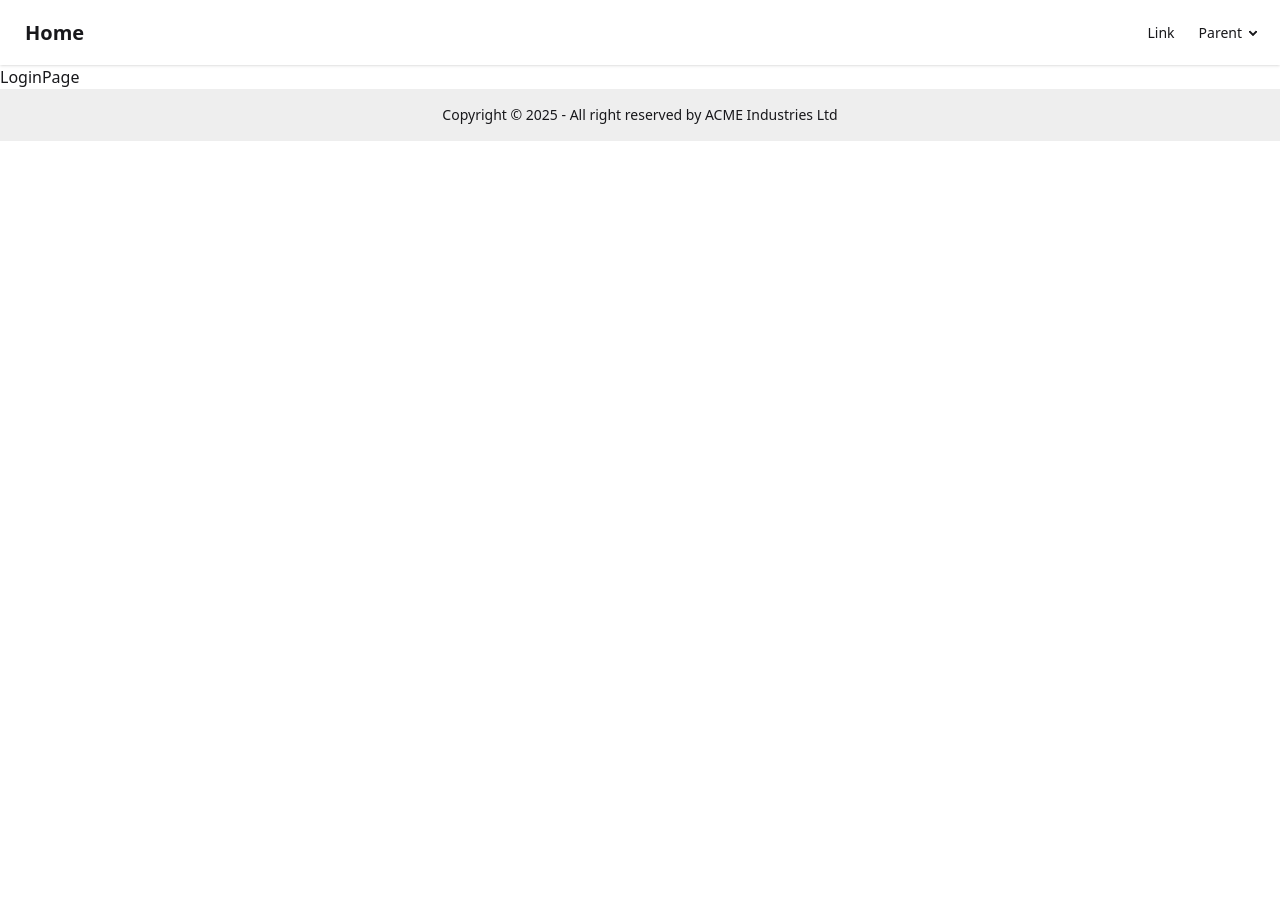
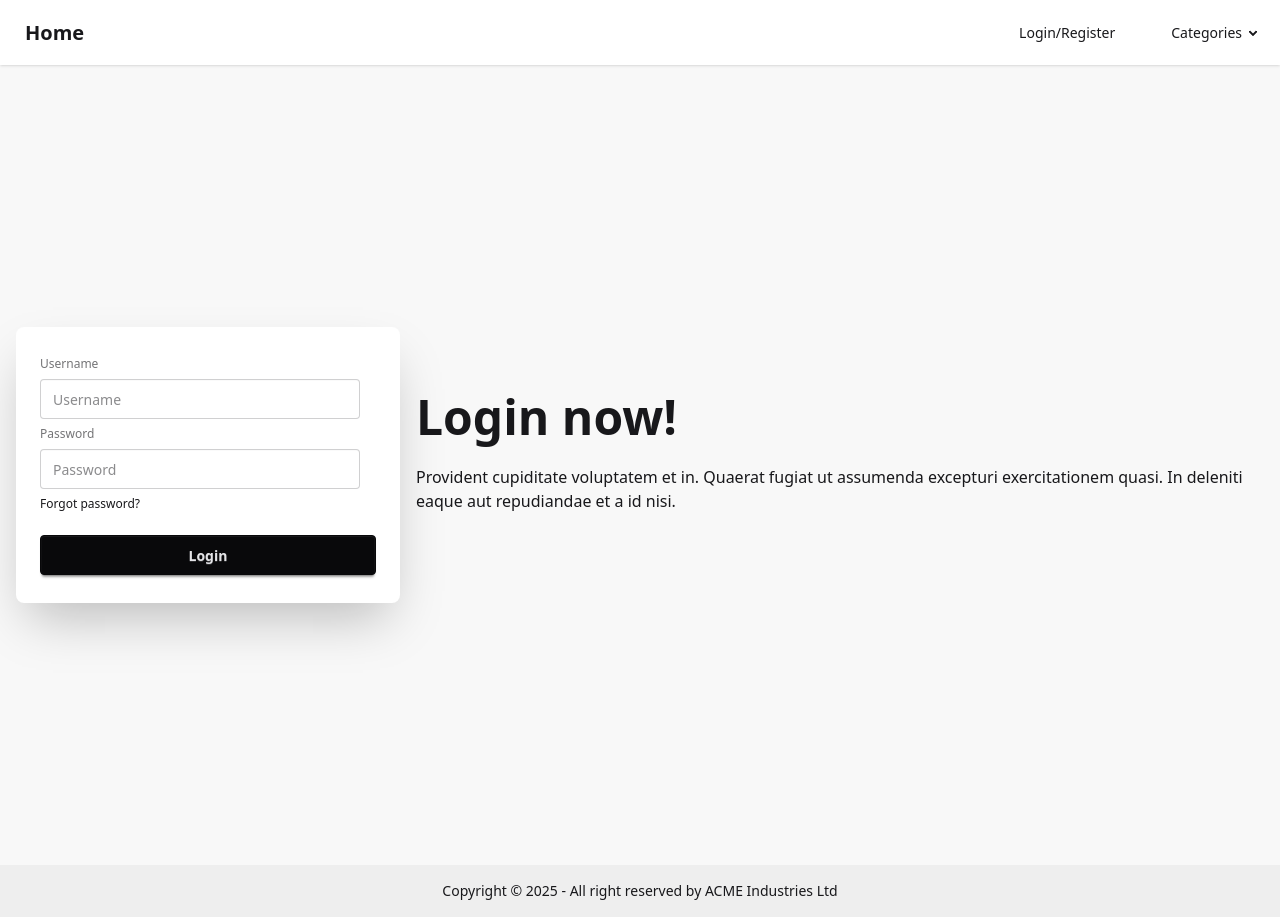
Before and after one commit to imobin/Trends2ContentFrontEnd, a React (Vite) app: page /login in a window 1280 px wide. Before the commit the page ends 800 px from the top, so only its background shows below. Built offline with nearby package versions, Linux system fonts and the light colour scheme; no server answers.

Commit message:
some features of login and logout is done

```diff
--- a/package.json
+++ b/package.json
@@ -11,6 +11,7 @@
   },
   "dependencies": {
     "@tailwindcss/vite": "^4.1.13",
+    "axios": "^1.12.1",
     "daisyui": "^5.1.10",
     "react": "^19.1.1",
     "react-dom": "^19.1.1",
--- a/src/App.jsx
+++ b/src/App.jsx
@@ -9,17 +9,22 @@ import Nave from "./components/Nave";
 import Footer from "./components/Footer";
 import LoginPage from "./Pages/loginPage";
 import { AppProvider, useAppContext } from "./context/AppContext";
+import { useEffect } from "react";
+import axios from "axios";
+import UserDashBoard from "./Pages/UserDashBoard";
 
 function App() {
-  const {recipes, setRecipes, getRecipes} = useAppContext()
+  const { allPost } = useAppContext();
+  console.log(allPost);
 
   return (
     <div>
       <Nave />
       <Routes>
         <Route path="/home" element={<HomePage />} />
-        <Route path="/postDetails" element={<PostDetails />} />
+        <Route path="/postDetails/:id" element={<PostDetails />} />
         <Route path="/login" element={<LoginPage />} />
+        <Route path="/userdashboard" element={<UserDashBoard />} />
         <Route path="*" element={<p>No Information found!</p>} />
       </Routes>
       <Footer />
--- a/src/Pages/HomePage.jsx
+++ b/src/Pages/HomePage.jsx
@@ -2,11 +2,14 @@ import React from "react";
 import Nave from "../components/Nave";
 import Footer from "../components/Footer";
 import PostCard from "../components/PostCard";
+import { useAppContext } from "../context/AppContext";
 
 export default function HomePage() {
+    const { allPost } = useAppContext();
+
   return (
     <div>
-      <PostCard />
+        {allPost.map((i, k) => <PostCard postObj = {i}/>)}
     </div>
   );
 }
--- a/src/Pages/LoginPage.jsx
+++ b/src/Pages/LoginPage.jsx
@@ -1,5 +1,82 @@
-import React from "react";
+import axios from "axios";
+import React, { useEffect } from "react";
+import { useState } from "react";
+import { data, useNavigate } from "react-router";
+import { useAppContext } from "../context/AppContext";
 
 export default function LoginPage() {
-  return <div>LoginPage</div>;
+  //   console.log(token);
+  const { isJWT } = useAppContext();
+  const token = localStorage.getItem("token")
+
+  console.log("from login",token)
+  const navigate = useNavigate();
+  // useEffect(() => {
+  //  if(isJWT(i.data)){
+  //           navigate("/userdashboard");
+  //         }
+  // }, [token])
+
+  function login(e) {
+    e.preventDefault();
+    const username = e.target.username.value;
+    const longInfo = {
+      username: e.target.username.value,
+      password: e.target.password.value,
+    };
+    axios
+      .post("http://localhost:3000/login", longInfo)
+      .then((i) => {
+        if(isJWT(i.data)){
+          localStorage.setItem("token", i.data)
+          alert(`${username} welcome to your profile!`)
+          navigate("/userdashboard");
+        } else{
+          alert("Username or Password is worng!")
+        }
+      });
+  }
+
+  return (
+    <div>
+      <form action="sumbit" onSubmit={login}>
+        <div className="hero bg-base-200 min-h-screen">
+          <div className="hero-content flex-col lg:flex-row-reverse">
+            <div className="text-center lg:text-left">
+              <h1 className="text-5xl font-bold">Login now!</h1>
+              <p className="py-6">
+                Provident cupiditate voluptatem et in. Quaerat fugiat ut
+                assumenda excepturi exercitationem quasi. In deleniti eaque aut
+                repudiandae et a id nisi.
+              </p>
+            </div>
+            <div className="card bg-base-100 w-full max-w-sm shrink-0 shadow-2xl">
+              <div className="card-body">
+                <fieldset className="fieldset">
+                  <label className="label">Username</label>
+                  <input
+                    type="text"
+                    className="input"
+                    placeholder="Username"
+                    name="username"
+                  />
+                  <label className="label">Password</label>
+                  <input
+                    type="password"
+                    className="input"
+                    placeholder="Password"
+                    name="password"
+                  />
+                  <div>
+                    <a className="link link-hover">Forgot password?</a>
+                  </div>
+                  <button className="btn btn-neutral mt-4">Login</button>
+                </fieldset>
+              </div>
+            </div>
+          </div>
+        </div>
+      </form>
+    </div>
+  );
 }
--- a/src/Pages/PostDetails.jsx
+++ b/src/Pages/PostDetails.jsx
@@ -1,8 +1,29 @@
 import React from "react";
 import Nave from "../components/Nave";
+import { useParams } from "react-router";
+import { useAppContext } from "../context/AppContext";
+import { useEffect } from "react";
+import axios from "axios";
 
 export default function PostDetails() {
-  return <div>
+  const { id } = useParams();
+//   const navigate = useNavigate();
+  const { selectedPost, setselectedPost } = useAppContext();
+  useEffect(() => {
+    axios
+      .get(`http://localhost:3000/home/${id}`)
+      .then((i) => {
+        setselectedPost(i.data[0]);
+        // setselectedPost(i.data);
+        // console.log(eventList);
+      })
+      .catch((i) => {
+        console.log("from catch",i);
+      });
+  }, []);
+
+  return (
+    <div>
       <div className="hero bg-base-200 min-h-screen">
         <div className="hero-content flex-col lg:flex-row">
           <img
@@ -10,14 +31,14 @@ export default function PostDetails() {
             className="max-w-sm rounded-lg shadow-2xl"
           />
           <div>
-      <h1 className="text-5xl font-bold">Box Office News!</h1>
+            <h1 className="text-5xl font-bold">{selectedPost.title}</h1>
             <p className="py-6">
-        Provident cupiditate voluptatem et in. Quaerat fugiat ut assumenda excepturi exercitationem
-        quasi. In deleniti eaque aut repudiandae et a id nisi.
+              {selectedPost.content}
             </p>
-      <button className="btn btn-primary">Get Started</button>
+            {/* <button className="btn btn-primary">Get Started</button> */}
           </div>
         </div>
       </div>
-  </div>;
+    </div>
+  );
 }
--- /dev/null
+++ b/src/Pages/UserDashBoard.jsx
@@ -0,0 +1,33 @@
+import React from "react";
+
+export default function UserDashBoard() {
+  return (
+    <div>
+      <div className="drawer">
+        <input id="my-drawer" type="checkbox" className="drawer-toggle" />
+        <div className="drawer-content">
+          {/* Page content here */}
+          <label htmlFor="my-drawer" className="btn btn-primary drawer-button">
+            Open drawer
+          </label>
+        </div>
+        <div className="drawer-side">
+          <label
+            htmlFor="my-drawer"
+            aria-label="close sidebar"
+            className="drawer-overlay"
+          ></label>
+          <ul className="menu bg-base-200 text-base-content min-h-full w-80 p-4">
+            {/* Sidebar content here */}
+            <li>
+              <a>Sidebar Item 1</a>
+            </li>
+            <li>
+              <a>Sidebar Item 2</a>
+            </li>
+          </ul>
+        </div>
+      </div>
+    </div>
+  );
+}
--- a/src/components/Nave.jsx
+++ b/src/components/Nave.jsx
@@ -1,21 +1,33 @@
 import React from 'react'
+import { Link } from 'react-router'
+import { useAppContext } from '../context/AppContext'
 
 export default function Nave() {
+  const { logout } = useAppContext()
+  // console.log("token form the nave:", token)
+  const token = localStorage.getItem("token")
+  if(token){
+    console.log("form the NAV:", token)
+  }
+  // console.log("form the NAV:", token)
   return (
     <div>
         <div className="navbar bg-base-100 shadow-sm">
   <div className="flex-1">
-    <a className="btn btn-ghost text-xl">Home</a>
+    <Link to={"/home"} className="btn btn-ghost text-xl">Home</Link>
   </div>
   <div className="flex-none">
     <ul className="menu menu-horizontal px-1">
-      <li><a>Link</a></li>
+      <li>
+        {token ? <Link to={"/userdashboard"}>User dashboard</Link>: <Link to={"/login"}>Login/Register</Link>}
+        </li>
+        <li>{token && (<button className="btn btn-neutral" onClick={logout}>Logout</button>)}</li>
       <li>
         <details>
-          <summary>Parent</summary>
+          <summary>Categories</summary>
           <ul className="bg-base-100 rounded-t-none p-2">
-            <li><a>Link 1</a></li>
-            <li><a>Link 2</a></li>
+            <li><Link to={"/"}>test1</Link> </li>
+            <li><Link to={"/"}>test2</Link> </li>
           </ul>
         </details>
       </li>
--- a/src/components/PostCard.jsx
+++ b/src/components/PostCard.jsx
@@ -1,22 +1,26 @@
-import React from 'react'
+import React from "react";
+import { Link } from "react-router";
 
-export default function PostCard() {
+export default function PostCard({ postObj }) {
   return (
     <div>
       <div className="card bg-base-100 w-96 shadow-sm">
         <figure>
           <img
             src="https://img.daisyui.com/images/stock/photo-1606107557195-0e29a4b5b4aa.webp"
-      alt="Shoes" />
+            alt="Shoes"
+          />
         </figure>
         <div className="card-body">
-    <h2 className="card-title">Card Title</h2>
-    <p>A card component has a figure, a body part, and inside body there are title and actions parts</p>
+          <h2 className="card-title">{postObj.title}</h2>
+          <p>{postObj.content}</p>
           <div className="card-actions justify-end">
-      <button className="btn btn-primary">Buy Now</button>
+            <Link to={`/postDetails/${postObj.id}`}>
+            <button className="btn btn-primary">More</button>
+            </Link>
           </div>
         </div>
       </div>
     </div>
-  )
+  );
 }
--- a/src/context/AppContext.jsx
+++ b/src/context/AppContext.jsx
@@ -1,29 +1,56 @@
+import axios, { all } from "axios";
+import { useEffect } from "react";
 import { useState } from "react";
 import { useContext } from "react";
 import { createContext } from "react";
+import { useNavigate } from "react-router";
 
-const AppContext = createContext()
+const AppContext = createContext();
 
 export const AppProvider = ({ children }) => {
+  const [allPost, setallPost] = useState([]);
+  const [selectedPost, setselectedPost] = useState({
+    id: "",
+    title: "",
+    content: "",
+    UserId: "",
+    cover: "",
+    CategoryId: "",
+  });
+  // const [token, settoken] = useState();
+  useEffect(() => {
+    const getAllPost = async () => {
+      try {
+        const thePosts = await axios.get("http://localhost:3000/home/");
+        // setallPost(allPost)
+        setallPost(thePosts.data);
+      } catch (error) {
+        console.log(error);
+      }
+    };
+    getAllPost();
+  }, []);
 
-    const [recipes, setRecipes] = useState([])
-    function getRecipes(){
-        fetch("https://dummyjson.com/recipes")
-          .then((res) => res.json())
-          .then((data) => {
-            console.log(data);
-            setRecipes(() => data.recipes);
-          });
-    }
-
-    return (
-        <AppContext.Provider value={{ recipes, setRecipes, getRecipes }}>
-            {children}
-        </AppContext.Provider>
-
-    )
+ function isJWT(token) {
+  if (typeof token !== "string") return false
+  const parts = token.split(".")
+  return parts.length === 3
 }
 
+
+ function logout(){
+  localStorage.removeItem("token")
+ }
+
+  return (
+    <AppContext.Provider
+      value={{ allPost, selectedPost, setselectedPost, logout, isJWT}}
+    >
+      {children}
+    </AppContext.Provider>
+  );
+};
+
 export const useAppContext = () => {
-    return useContext(AppContext)
-}
+  return useContext(AppContext);
+};
```
Also changed, not shown: 1 other file (tests, documents, lock files or other folders). Lines whose indentation alone changed are shown as unchanged.
